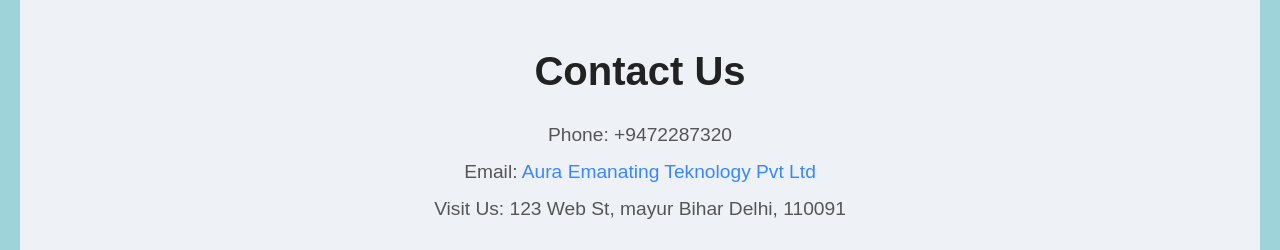
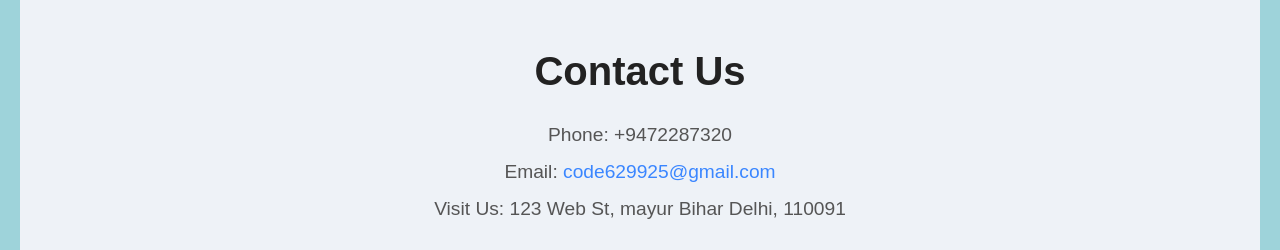
Before and after one commit to manohar6299/render-flask, a Flask app: page /contact in a window 1280 px wide. Shown: the part 1119-1369 px from the top of the page. Run offline with Flask 3, Linux system fonts and the light colour scheme; the visitor is signed in with stand-in values (Sample User, id 1).

Commit message:
Update contact.html

```diff
--- a/templates/contact.html
+++ b/templates/contact.html
@@ -259,7 +259,7 @@
             <h2>Contact Us</h2>
             <p class="contact-info">Phone: +9472287320</p>
             <p class="contact-info">
-                Email: <a href="mailto:code629925@gmail.com">Aura Emanating Teknology Pvt Ltd</a>
+                Email: <a href="mailto:code629925@gmail.com">code629925@gmail.com</a>
             </p>
             <p class="contact-info">Visit Us: 123 Web St, mayur Bihar Delhi, 110091</p>
 
```
